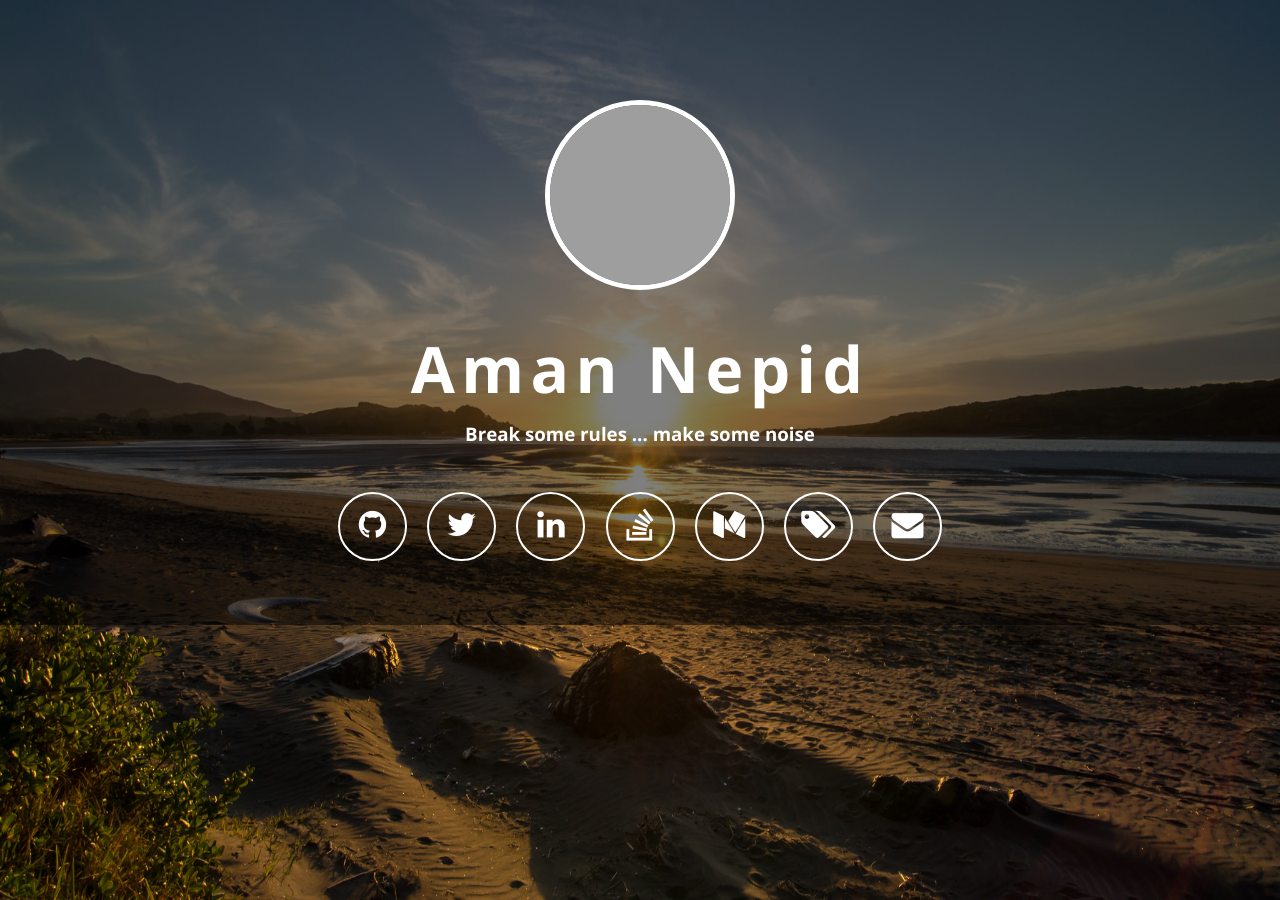
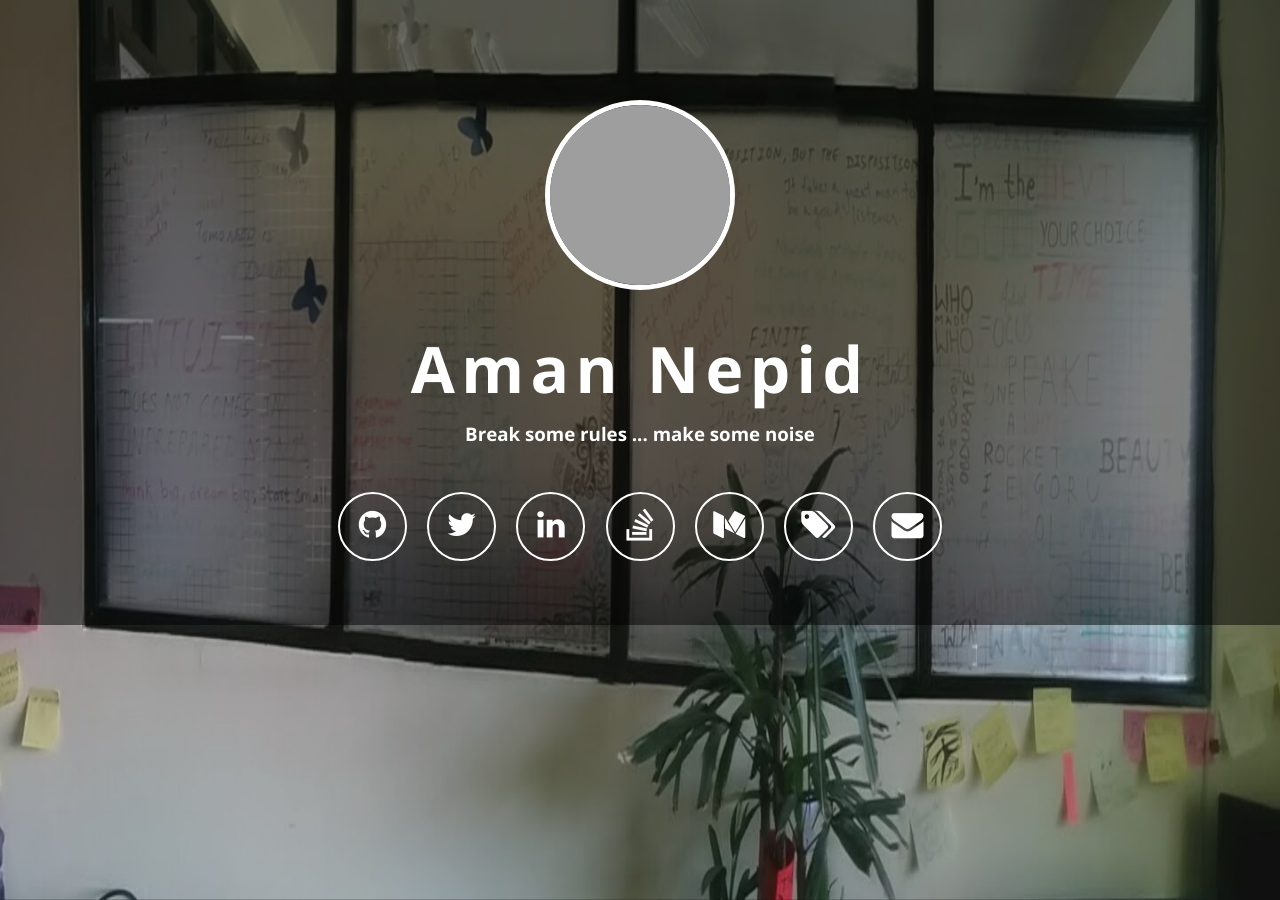
Before and after one commit to amannepid/amannepid.github.io, a Jekyll site: the page built from index.html, in a window 1280 px wide. Built offline with Jekyll 4.4.1, drawn with Linux system fonts in a browser that asks for light colours; nearby versions of some CDN libraries; grey boxes are pictures that could not be loaded.

Commit message:
Update _config.yml

```diff
--- a/_config.yml
+++ b/_config.yml
@@ -37,7 +37,7 @@
 
 
 front_img: yes
-front_img_path: "imgs/background.jpg"
+front_img_path: "imgs/mydesk.png"
 #front_img_path: "https://external.url/image.jpg"
 
 
```
